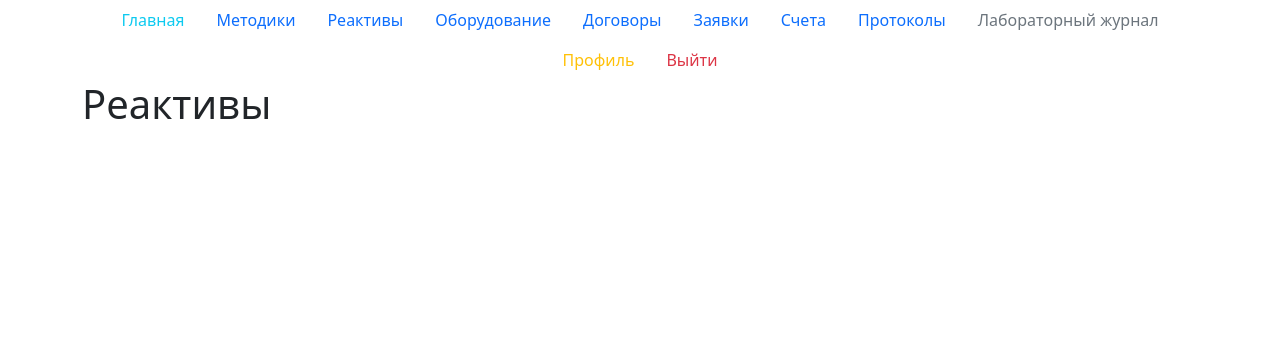
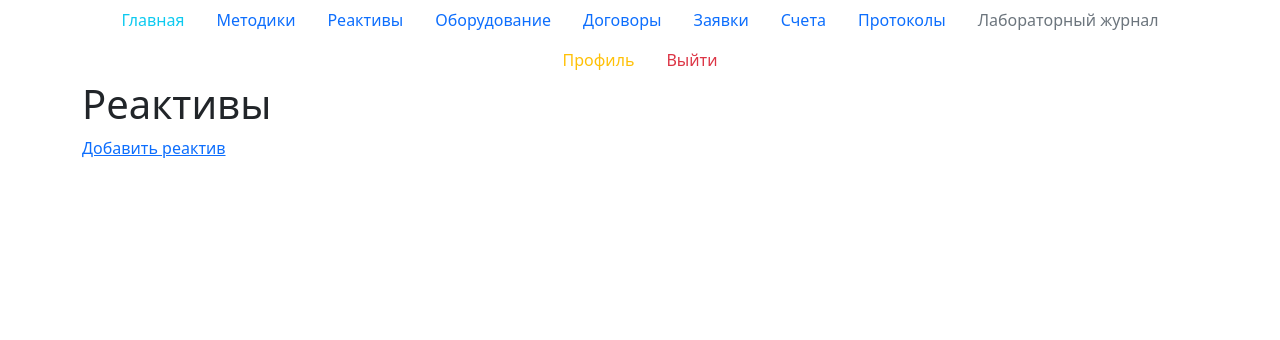
Before and after one commit to LemanRus/LIMS, a Django app: page /lab/reagents/ in a window 1280 px wide. Shown: the top 340 px of the page. Run offline with Django 3.2, Linux system fonts and the light colour scheme; the visitor is signed in with stand-in values (Sample User, id 1); data that the repository does not hold is empty; parts of the project's set-up code (start-up, migrations or seed data) failed here and were passed over.

Commit message:
Fix reagent list template

```diff
--- a/lims/lab/templates/lab/reagents_list.html
+++ b/lims/lab/templates/lab/reagents_list.html
@@ -10,4 +10,5 @@
         <a href="{% url 'lab:reagent_detail' reagent.id %}">{{reagent.name}}</a>
         <p>Годен до: {{reagent.best_before}}</p>
     {% endfor %}
+        <a href="{% url 'lab:reagent_create' %}">Добавить реактив</a>
 {% endblock content %}
--- a/lims/lab/views.py
+++ b/lims/lab/views.py
@@ -56,6 +56,7 @@ class ReagentDetailView(LoginRequiredMixin, DetailView):
 class ReagentCreateView(LoginRequiredMixin, CreateView):
     model = Reagent
     form_class = ReagentCreateForm
+    template_name = 'lab/reagent_create.html'
     login_url = '/login/'
 
 
```
